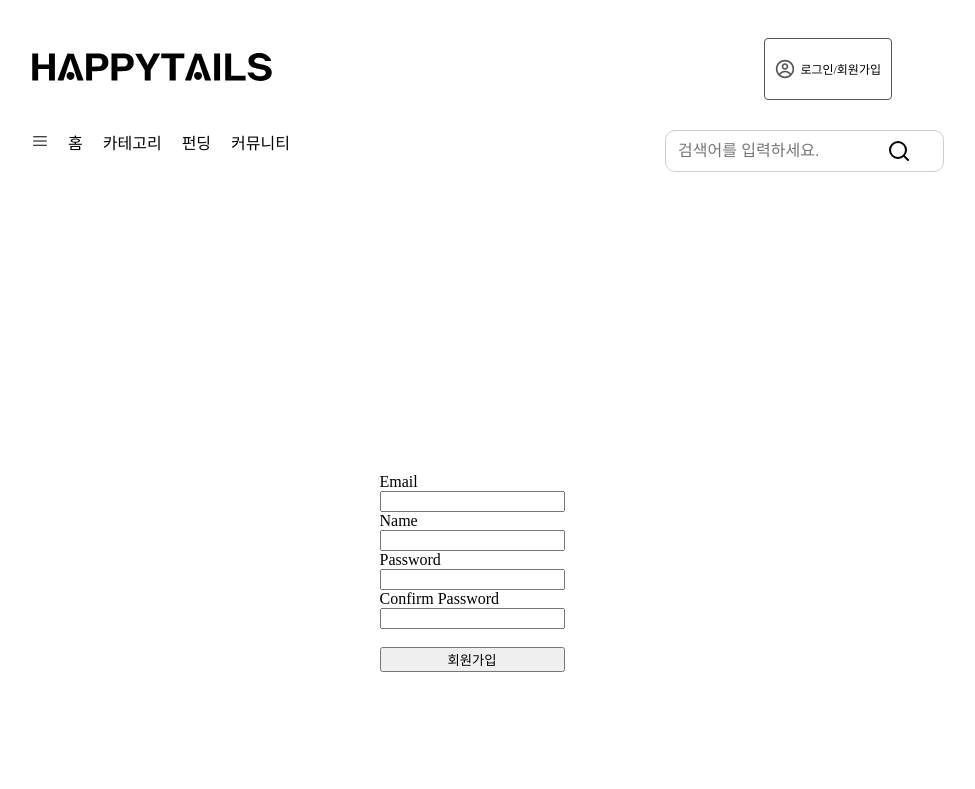
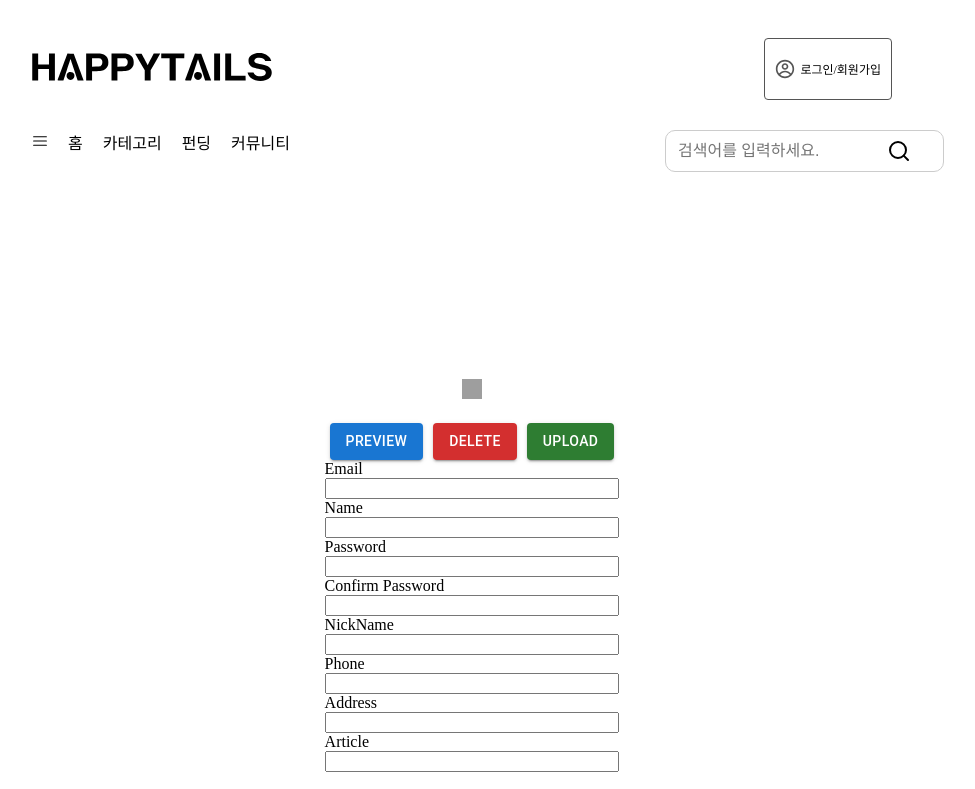
Before and after one commit to vi117/mc_final, a React (Vite) app in the folder packages/frontend/: page /register in a window 1280 px wide. Shown: the top 789 px of the page, without its empty margins (168-1143 px from the left). Built offline with nearby package versions, Linux system fonts and the light colour scheme; grey boxes are pictures that could not be loaded.

Commit message:
프로필작성, 프로필 css, 유효성검사

```diff
--- a/packages/frontend/src/pages/register/index.jsx
+++ b/packages/frontend/src/pages/register/index.jsx
@@ -1,10 +1,15 @@
 import { useState } from "react";
+import Upload from "../uploadcomponent/Upload";
 
 function RegisterPage() {
   const [Email, setEmail] = useState("");
   const [Name, setName] = useState("");
   const [Password, setPassword] = useState("");
   const [ConfirmPassword, setConfirmPassword] = useState("");
+  const [NickName, setNickName] = useState("");
+  const [Phone, setPhone] = useState("");
+  const [Address, setAddress] = useState("");
+  const [Article, setArticle] = useState(""); // 소개글
 
   const onEmailHandler = (event) => {
     setEmail(event.currentTarget.value);
@@ -18,11 +23,37 @@ function RegisterPage() {
   const onConfirmPasswordHandler = (event) => {
     setConfirmPassword(event.currentTarget.value);
   };
+  const onNickNameHandler = (event) => {
+    setNickName(event.currentTarget.value);
+  };
+  const onPhoneHandler = (event) => {
+    setPhone(event.currentTarget.value);
+  };
+  const onAddressHandler = (event) => {
+    setAddress(event.currentTarget.value);
+  };
+  const onArticleHandler = (event) => {
+    setArticle(event.currentTarget.value);
+  };
   const onSubmitHandler = (event) => {
     event.preventDefault();
 
     if (Password !== ConfirmPassword) {
       return alert("비밀번호와 비밀번호 확인이 같지 않습니다.");
+    }
+
+    if (!Email || !Name || !Password || !ConfirmPassword || !NickName || !Phone || !Address) {
+      return alert("모든 필수 항목을 입력하세요.");
+    }
+
+    const emailPattern = /^[a-zA-Z0-9._%+-]+@[a-zA-Z0-9.-]+\.[a-zA-Z]{2,}$/;
+    if (!emailPattern.test(Email)) {
+      return alert("올바른 이메일 주소를 입력하세요.");
+    }
+
+    const phonePattern = /^01[0-9]-\d{3,4}-\d{4}$/;
+    if (!phonePattern.test(Phone)) {
+      return alert("올바른 핸드폰 번호를 입력하세요.");
     }
   };
 
@@ -37,6 +68,7 @@ function RegisterPage() {
       }}
     >
       <form style={{ display: "flex", flexDirection: "column" }} onSubmit={onSubmitHandler}>
+        <Upload></Upload>
         <label>Email</label>
         <input type="email" value={Email} onChange={onEmailHandler} />
         <label>Name</label>
@@ -45,6 +77,14 @@ function RegisterPage() {
         <input type="password" value={Password} onChange={onPasswordHandler} />
         <label>Confirm Password</label>
         <input type="password" value={ConfirmPassword} onChange={onConfirmPasswordHandler} />
+        <label>NickName</label>
+        <input type="text" value={NickName} onChange={onNickNameHandler} />
+        <label>Phone</label>
+        <input type="text" value={Phone} onChange={onPhoneHandler} />
+        <label>Address</label>
+        <input type="text" value={Address} onChange={onAddressHandler} />
+        <label>Article</label>
+        <input type="text" value={Article} onChange={onArticleHandler} />
         <br />
         <button formAction="">
           회원가입
--- /dev/null
+++ b/packages/frontend/src/pages/uploadcomponent/Upload.css
@@ -0,0 +1,18 @@
+.uploader-wrapper{
+    display: flex;
+    flex-direction: column;
+    justify-content: center;
+    align-items: center;
+    .img-wrapper{
+        margin: 50px 0 20px 0;
+        img{
+            width: 20px;
+            height: 20px;
+        }
+    }
+    .upload-button{
+        button{
+            margin: 0 5px;
+        }
+    }
+}
--- /dev/null
+++ b/packages/frontend/src/pages/uploadcomponent/Upload.jsx
@@ -0,0 +1,83 @@
+import { useEffect, useState } from "react";
+import "./Upload.css";
+import { Button } from "@mui/material";
+
+const Upload = () => {
+  const [image, setImage] = useState({
+    image_file: "",
+    preview_URL: "img/default_image.png",
+  });
+
+  let inputRef;
+
+  const saveImage = (e) => {
+    e.preventDefault();
+    if (e.target.files[0]) {
+      URL.revokeObjectURL(image.preview_URL);
+      const preview_URL = URL.createObjectURL(e.target.files[0]);
+      setImage(() => (
+        {
+          image_file: e.target.files[0],
+          preview_URL: preview_URL,
+        }
+      ));
+    }
+  };
+
+  const deleteImage = () => {
+    URL.revokeObjectURL(image.preview_URL);
+    setImage({
+      image_file: "",
+    });
+  };
+
+  useEffect(() => {
+    return () => {
+      URL.revokeObjectURL(image.preview_URL);
+    };
+    // eslint-disable-next-line react-hooks/exhaustive-deps
+  }, []);
+
+  const sendImageToServer = () => {
+    if (image.image_file) {
+      const formData = new FormData();
+      formData.append("file", image.image_file);
+      alert("서버에 등록이 완료되었습니다!");
+      setImage({
+        image_file: "",
+      });
+    } else {
+      alert("사진을 등록하세요!");
+    }
+  };
+
+  return (
+    <div className="uploader-wrapper">
+      <input
+        type="file"
+        accept="image/*"
+        onChange={saveImage}
+        onClick={(e) => e.target.value = null}
+        ref={refParam => inputRef = refParam}
+        style={{ display: "none" }}
+      />
+      <div className="img-wrapper">
+        <img src={image.preview_URL} />
+      </div>
+
+      <div className="upload-button">
+        <Button type="primary" variant="contained" onClick={() => inputRef.click()}>
+          Preview
+        </Button>
+        <Button color="error" variant="contained" onClick={deleteImage}>
+          Delete
+        </Button>
+        <Button color="success" variant="contained" onClick={sendImageToServer}>
+          Upload
+        </Button>
+      </div>
+    </div>
+  );
+};
+
+export default Upload;
```
